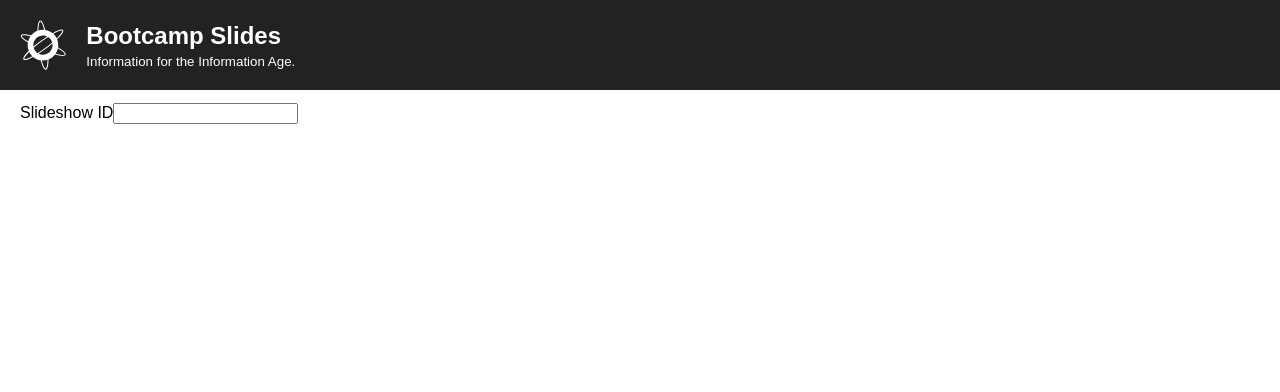
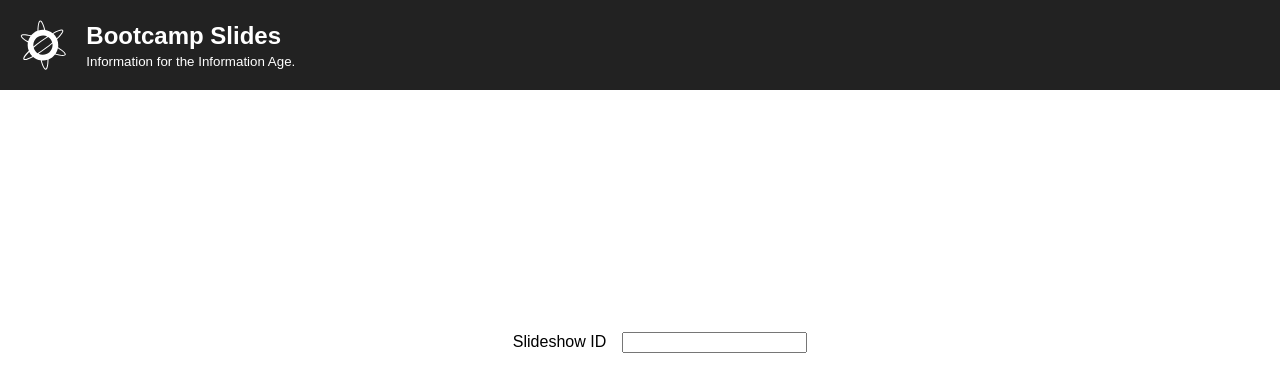
Before and after one commit to jocmp/bootcamp-slides, a React (Create React App) app: page / in a window 1280 px wide. Shown: the top 392 px of the page. Built offline with nearby package versions, Linux system fonts and the light colour scheme.

Commit message:
Center search field on home screen

```diff
--- a/src/components/Home.tsx
+++ b/src/components/Home.tsx
@@ -30,6 +30,7 @@ class Home extends React.Component<HomeProps, { selectedSlideshowId: string, tim
     render() {
         return (
             <div className="home-container">
+                <div className="item">
                     <label>Slideshow ID</label>
                     <input onChange={this.handleChange} value={this.state.selectedSlideshowId} type="text" />
                     {this.props.slideshow.id > 0 &&
@@ -40,6 +41,7 @@ class Home extends React.Component<HomeProps, { selectedSlideshowId: string, tim
                         <span>No Slideshows Found.</span>
                     }
                 </div>
+            </div>
         )
     }
 }
--- a/src/stylesheets/Home.scss
+++ b/src/stylesheets/Home.scss
@@ -3,8 +3,18 @@
 .home-container {
     margin-top: 1%;
     margin-left: 20px;
+    display: flex;
+    height: 60vh;
+    width: 100%;
+    align-items: center;
+    justify-content: center;
+
+    label {
+        margin-right: 16px;
+    }
 
     .slide-button {
         @extend .clickable;
+        margin-left: 16px;
     }
 }
```
Lines whose indentation alone changed are shown as unchanged.
